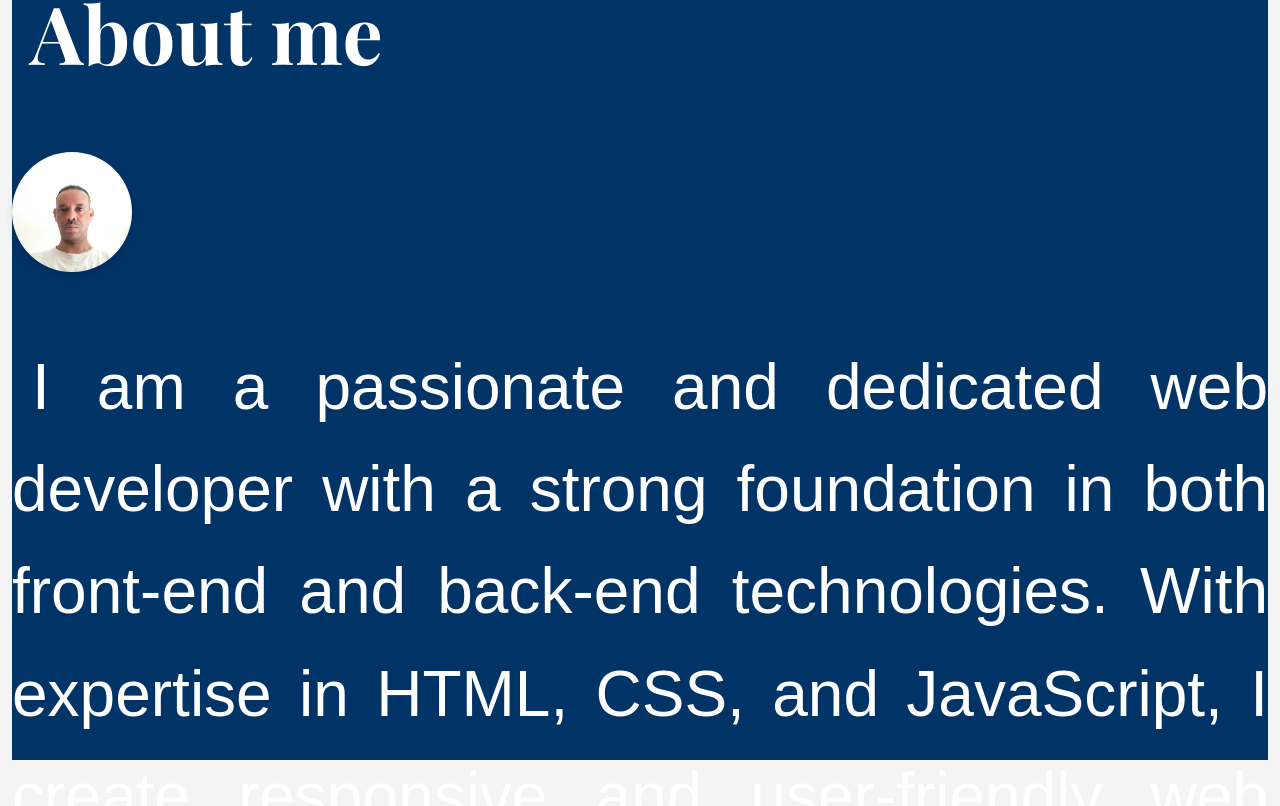
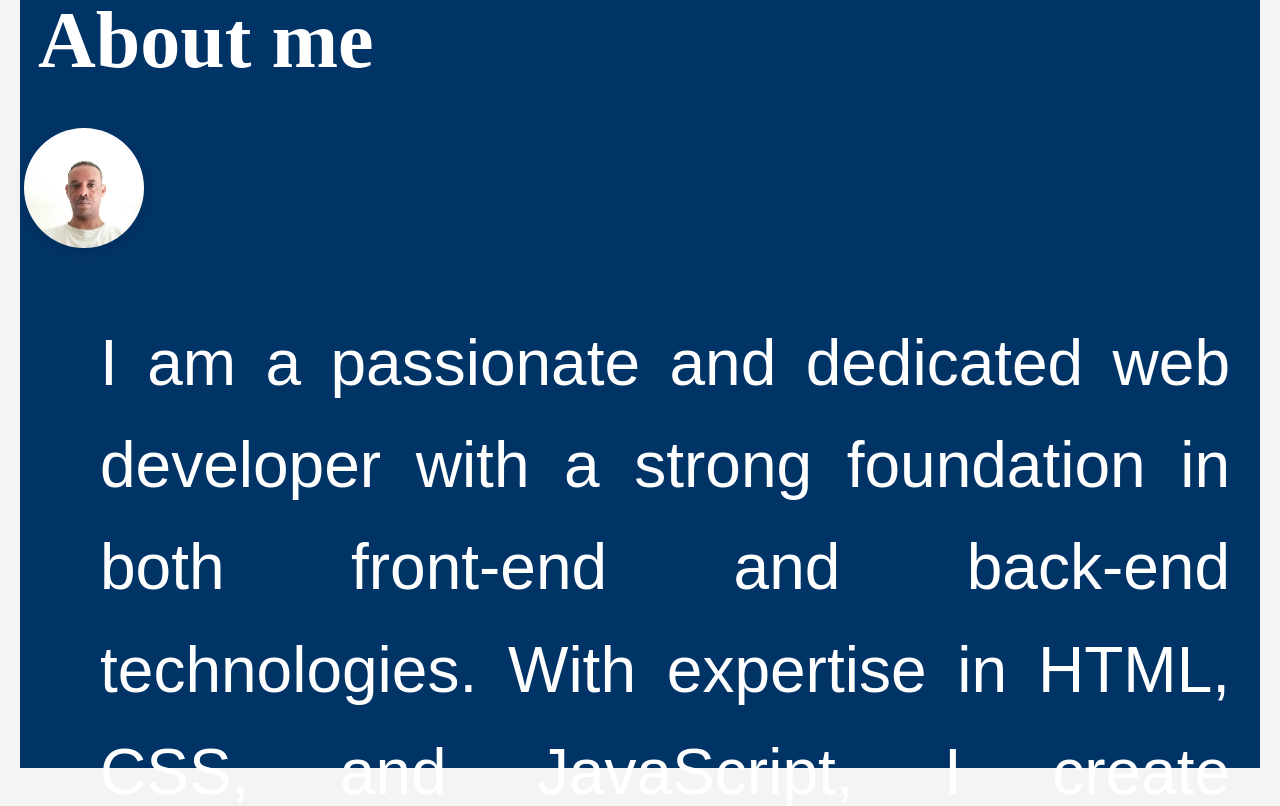
Before and after one commit to girma1978/profile, a React (Vite) app: page / in a window 1280 px wide. Shown: the part 458-1264 px from the top of the page. Built offline with nearby package versions, Linux system fonts and the light colour scheme.

Commit message:
image linked created

```diff
--- a/src/App.css
+++ b/src/App.css
@@ -1,10 +1,11 @@
-@import url('https://fonts.googleapis.com/css2?family=Roboto:wght@400;700&family=Playfair+Display:wght@700&display=swap');
 
 
 body{
-  margin: 2px;
+  margin: 10px;
   padding: 10px;
+
 }
+
 
 /* ==============================NavBar=================================== */
 .navigationbar {
@@ -16,6 +17,7 @@ body{
   font-size: 4em;
   list-style: none;
   margin-bottom: 10px;
+  height: auto;
 
   background: linear-gradient(-45deg, #342a47 20%, #7f8185 20%, #7f8185 40%, #342a47 40%, #342a47 60%, #7f8185 60%, #7f8185 80%, #342a47 80%);
 
@@ -55,26 +57,27 @@ body{
   background-color: #003366;
   color: #fff;
 }
-
 /* =============================About Me======================================== */
 
 .aboutme {
   background-color: #003366;
   font-family: sans-serif;
-  font-size: 4rem; /* Increased font size */
-  margin: auto;
+  font-size: 4rem;
 }
 
-p {
-  text-indent: 20px; /* Indents the first line of each paragraph */
+/* =============================About Me - Biography Section======================================== */
+.aboutme-biography p {
+  padding-left: 80px; /* Indentation for all lines of the paragraph */
+  padding-right:30px;
   margin-bottom: 2rem; /* Optional: Adds spacing between paragraphs */
-  text-align: justify;
+  text-align: justify; /* Optional: Makes the text spread evenly across the line */
 }
+
 
 .aboutme h2 {
   font-family: 'Playfair Display', serif;
-  font-size: 5rem; /* Increased font size */
-  margin-bottom: 3rem;
+  font-size: 5rem;
+  margin-bottom: 1rem;
   color: white;
 }
 
@@ -84,7 +87,8 @@ p {
   border-radius: 50%;
   overflow: hidden;
   box-shadow: 0 4px 8px rgba(0, 0, 0, 0.1);
-  margin-bottom: 1.5rem;
+  margin-bottom: 1rem;
+  margin-left: 4px;
 }
 
 .aboutme-image {
@@ -95,12 +99,12 @@ p {
 
 @media screen and (max-width: 768px) {
   .aboutme {
-    font-size: 3rem; /* Adjusted for medium screens */
+    font-size: 3rem;
     padding: 1.5rem;
   }
 
   .aboutme h2 {
-    font-size: 3rem; /* Adjusted for medium screens */
+    font-size: 3rem;
   }
 
   .aboutme-image-container {
@@ -108,20 +112,16 @@ p {
     height: 100px;
     margin-bottom: 1rem;
   }
-
-  .aboutme-biography p {
-    margin-bottom: 1rem;
-  }
 }
 
 @media screen and (max-width: 480px) {
   .aboutme {
-    font-size: 2.5rem; /* Adjusted for smaller screens */
+    font-size: 2.5rem;
     padding: 1rem;
   }
 
   .aboutme h2 {
-    font-size: 2.5rem; /* Adjusted for smaller screens */
+    font-size: 2.5rem;
   }
 
   .aboutme-image-container {
@@ -130,6 +130,7 @@ p {
     margin-bottom: 0.5rem;
   }
 }
+
 /* ========================portfolio========================== */
 section {
   background-color: #003366;
@@ -154,11 +155,10 @@ section h2 {
 .portfolio {
   display: grid;
   grid-template-columns: 30% 30%;
-  height: 80%;
   padding: 2px 2px 2px 2px;
   background-color: #003366;
   margin-left: 20px;
-  gap: 20px;
+  gap: 30px;
 }
 
 /* =====================project=============================== */
@@ -179,7 +179,7 @@ section h2 {
 
 .project img {
   width: 100%;
-  height: auto;
+  height: 80%;
   border-radius: 8px;
 }
 
--- a/src/App.tsx
+++ b/src/App.tsx
@@ -1,3 +1,32 @@
+// import { BrowserRouter as Router, Route, Routes } from 'react-router-dom';
+// import AboutMe from './components/AboutMe';  // Adjust path if necessary
+// import Portfolio from './components/Portfolio';  // Example for another page (Portfolio)
+// import Contact from './components/Contact';  // Example for Contact page
+// import Resume from './components/Resume';  // Example for Resume page
+// import Navigation from './components/Navigation';  // Your Navigation component
+// import './App.css';
+// const App = () => {
+//   return (
+//     <Router>
+//       {/* Navigation Bar */}
+//       <Navigation />
+
+//       {/* Define Routes */}
+//       <Routes>
+//         {/* Default Route for AboutMe ("/" is the root of the app) */}
+//         <Route path="/" element={<AboutMe />} />
+
+//         {/* Additional Routes */}
+//         <Route path="/about-me" element={<AboutMe />} />
+//         <Route path="/portfolio" element={<Portfolio />} />
+//         <Route path="/contact" element={<Contact />} />
+//         <Route path="/resume" element={<Resume />} />
+//       </Routes>
+//     </Router>
+//   );
+// };
+
+// export default App;
 import { BrowserRouter as Router, Route, Routes } from 'react-router-dom';
 import AboutMe from './components/AboutMe';  // Adjust path if necessary
 import Portfolio from './components/Portfolio';  // Example for another page (Portfolio)
@@ -5,6 +34,7 @@ import Contact from './components/Contact';  // Example for Contact page
 import Resume from './components/Resume';  // Example for Resume page
 import Navigation from './components/Navigation';  // Your Navigation component
 import './App.css';
+
 const App = () => {
   return (
     <Router>
@@ -13,14 +43,19 @@ const App = () => {
 
       {/* Define Routes */}
       <Routes>
-        {/* Default Route for AboutMe ("/" is the root of the app) */}
-        <Route path="/" element={<AboutMe />} />
+        {/* Default Route for AboutMe */}
+        <Route path="/" element={<AboutMe />} /> {/* Default to AboutMe on root */}
+
+        {/* Route for AboutMe page */}
+        <Route path="/about-me" element={<AboutMe />} />
 
         {/* Additional Routes */}
-        <Route path="/about-me" element={<AboutMe />} />
         <Route path="/portfolio" element={<Portfolio />} />
         <Route path="/contact" element={<Contact />} />
         <Route path="/resume" element={<Resume />} />
+
+        {/* Redirect /profile to /about-me */}
+        <Route path="/profile" element={<AboutMe />} /> {/* Redirect /profile to AboutMe */}
       </Routes>
     </Router>
   );
--- a/src/components/Navigation.tsx
+++ b/src/components/Navigation.tsx
@@ -1,18 +1,65 @@
+
+// import { NavLink } from 'react-router-dom';
+
+// const Navigation = () => {
+//   return (
+//     <nav className="navigationbar">
+//        <li> <h2>Girma Tegegne</h2></li>
+//       <ul>
+
+//         <li>
+//           <NavLink
+//             to="/about-me"
+//             className={({ isActive }) => (isActive ? 'nav-links active' : 'nav-links')}
+//           >
+//             About me {/* Changed "About Me" to "About me" */}
+//           </NavLink>
+//         </li>
+//         <li>
+//           <NavLink
+//             to="/portfolio"
+//             className={({ isActive }) => (isActive ? 'nav-links active' : 'nav-links')}
+//           >
+//             Portfolio
+//           </NavLink>
+//         </li>
+//         <li>
+//           <NavLink
+//             to="/contact"
+//             className={({ isActive }) => (isActive ? 'nav-links active' : 'nav-links')}
+//           >
+//             Contact
+//           </NavLink>
+//         </li>
+//         <li>
+//           <NavLink
+//             to="/resume"
+//             className={({ isActive }) => (isActive ? 'nav-links active' : 'nav-links')}
+//           >
+//             Resume
+//           </NavLink>
+//         </li>
+//       </ul>
+//     </nav>
+//   );
+// };
+
+// export default Navigation;
+
 
 import { NavLink } from 'react-router-dom';
 
 const Navigation = () => {
   return (
     <nav className="navigationbar">
-       <li> <h2>Girma Tegegne</h2></li>
+      <li><h2>Girma Tegegne</h2></li>
       <ul>
-
         <li>
           <NavLink
-            to="/about-me"
+            to="/about-me"  // Updated to point to /about-me
             className={({ isActive }) => (isActive ? 'nav-links active' : 'nav-links')}
           >
-            About me {/* Changed "About Me" to "About me" */}
+            About me
           </NavLink>
         </li>
         <li>
--- a/src/components/Portfolio.tsx
+++ b/src/components/Portfolio.tsx
@@ -11,28 +11,28 @@ const Portfolio = () => {
   // Array of 4 projects
   const projects: ProjectType[] = [
     {
-      title: 'Project 1',
-      deployedUrl: 'https://deployed-project-1.com',
-      githubUrl: 'https://github.com/user/project-1',
-      imageUrl: 'https://github.com/girma1978/profile/blob/main/src/assets/images/abay-rever.png', // Updated image link
+      title: 'GWU DB',
+      deployedUrl: 'https://deployed-project-1.com', // Update with actual deployed URL
+      githubUrl: 'https://github.com/girma1978/gwu-db',
+      imageUrl: 'https://raw.githubusercontent.com/girma1978/profile/main/src/assets/images/abay-rever.png', // Updated image link to raw image
     },
     {
-      title: 'Project 2',
-      deployedUrl: 'https://deployed-project-2.com',
-      githubUrl: 'https://github.com/user/project-2',
-      imageUrl: 'https://github.com/girma1978/profile/blob/main/src/assets/images/baro-river.png', // Updated image link
+      title: 'API and Server',
+      deployedUrl: 'https://deployed-project-2.com', // Update with actual deployed URL
+      githubUrl: 'https://github.com/girma1978/API-And-Server',
+      imageUrl: 'https://raw.githubusercontent.com/girma1978/profile/main/src/assets/images/baro-river.png', // Updated image link to raw image
     },
     {
-      title: 'Project 3',
-      deployedUrl: 'https://deployed-project-3.com',
-      githubUrl: 'https://github.com/user/project-3',
-      imageUrl: 'https://github.com/girma1978/profile/blob/main/src/assets/images/bridge.png', // Updated image link
+      title: 'GWU Assignment',
+      deployedUrl: 'https://deployed-project-3.com', // Update with actual deployed URL
+      githubUrl: 'https://github.com/girma1978/gwu-assignment',
+      imageUrl: 'https://raw.githubusercontent.com/girma1978/profile/main/src/assets/images/bridge.png', // Updated image link to raw image
     },
     {
-      title: 'Project 4',
-      deployedUrl: 'https://deployed-project-4.com',
-      githubUrl: 'https://github.com/user/project-4',
-      imageUrl: 'https://github.com/girma1978/profile/blob/main/src/assets/images/horizon.png', // Updated image link
+      title: 'Typescript Assignment',
+      deployedUrl: 'https://deployed-project-4.com', // Update with actual deployed URL
+      githubUrl: 'https://github.com/girma1978/typescript-assignmnet',
+      imageUrl: 'https://raw.githubusercontent.com/girma1978/profile/main/src/assets/images/horizon.png', // Updated image link to raw image
     },
   ];
 
```
